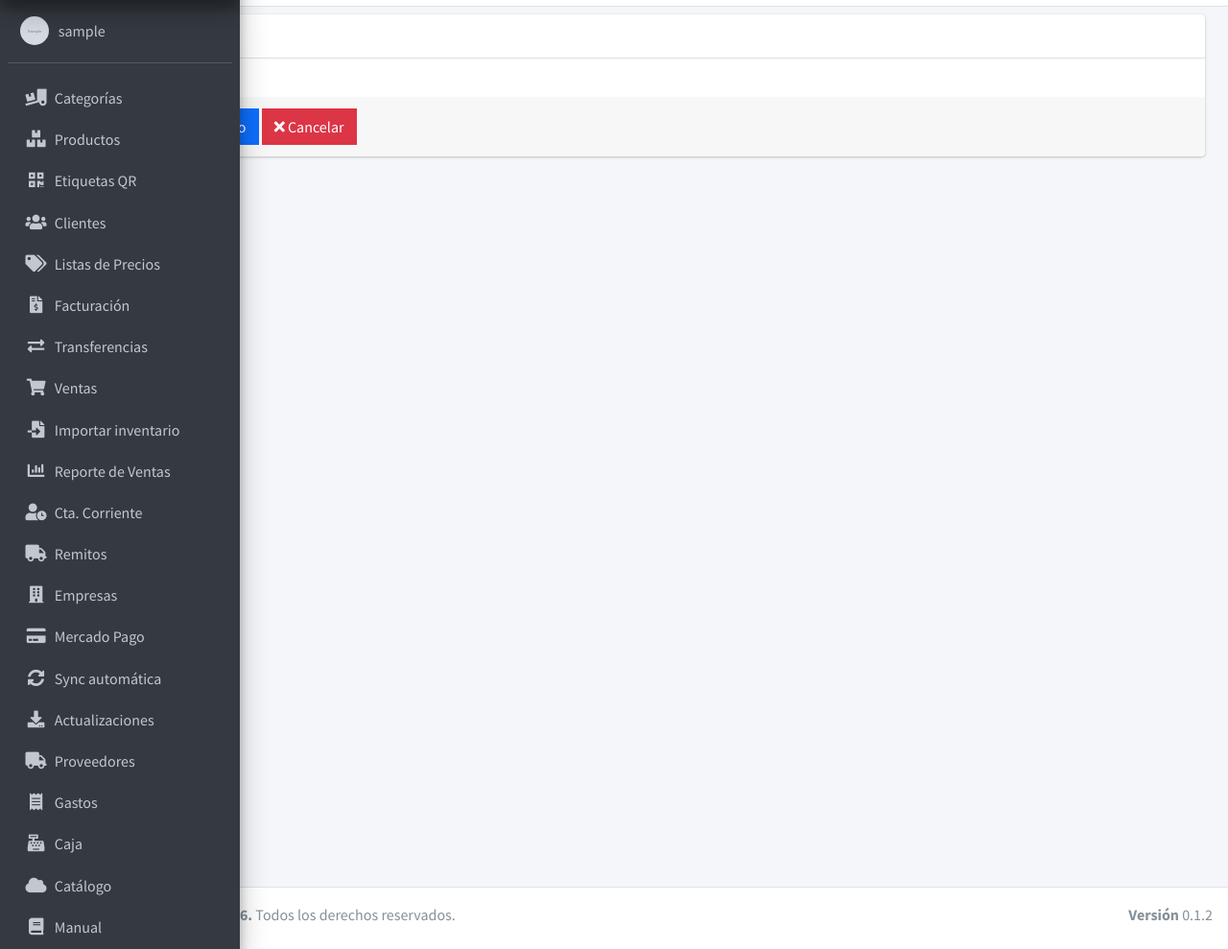
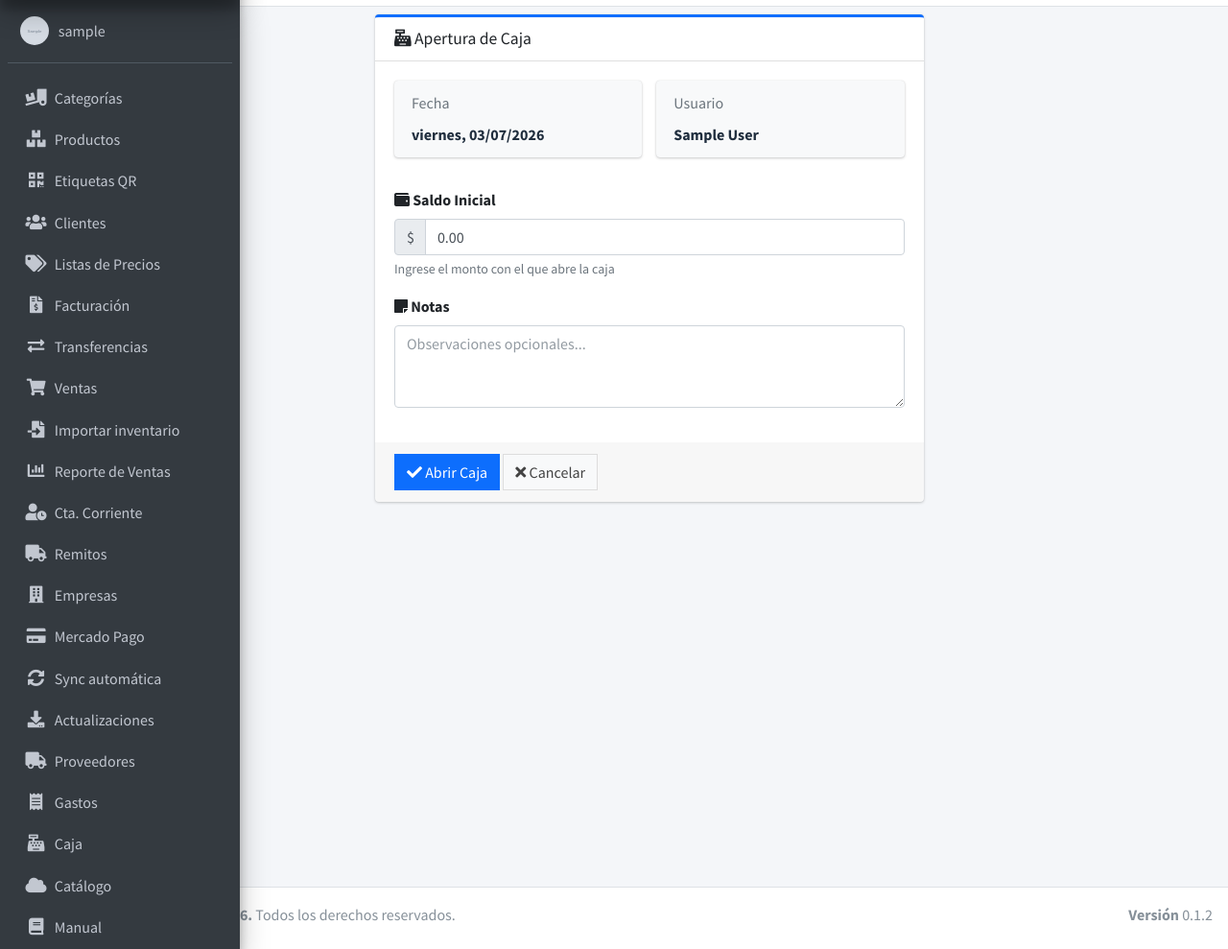
Before and after one commit to galeanolukas/SitioMTCRM, a Django app: template core/erp/templates/cash_register/create.html in a window 1280 px wide. Shown: the part 58-1047 px from the top of the page at 96% size. Run offline with Django 4.2, Linux system fonts and the light colour scheme; a user stored in the database is signed in; tables that the repository leaves empty hold one stand-in row (values such as "Sample post"); the template is opened without the code that fills it: values that come from a table or form of the project are taken from there, most other values are stand-ins (such as "Sample title", 1, 10 or a date in 2020); grey boxes marked "Sample" are stand-in pictures; parts of the project's set-up code (start-up, migrations or seed data) failed here and were passed over; some libraries are stand-ins or nearby versions.

Commit message:
Mejorar template de apertura de caja (cash_register/create.html)
- Diseño moderno con card centrada y info-boxes
- Muestra fecha actual y usuario que abre la caja
- Iconos en labels y botones
- Input group con prefijo $ para saldo inicial
- AJAX submit con confirmacion

```diff
--- a/core/erp/templates/cash_register/create.html
+++ b/core/erp/templates/cash_register/create.html
@@ -1,12 +1,83 @@
-{% extends 'base/form.html' %}
+{% extends 'base/layout.html' %}
 {% load static %}
-{% block fields %}
-    <div class="form-group">
-        <label for="id_opening_balance">Saldo Inicial</label>
-        <input type="number" name="opening_balance" step="0.01" class="form-control" id="id_opening_balance" required>
+
+{% block content %}
+<div class="row">
+    <div class="col-md-8 col-lg-6 mx-auto">
+        <div class="card card-primary card-outline">
+            <div class="card-header">
+                <h3 class="card-title"><i class="fas fa-cash-register"></i> Apertura de Caja</h3>
+            </div>
+            <form method="post" action="." id="cash-register-form">
+                {% csrf_token %}
+                <input type="hidden" name="action" value="{{ action }}">
+                <div class="card-body">
+                    <div id="error-block" class="alert alert-danger" style="display:none;"></div>
+                    <div id="success-block" class="alert alert-success" style="display:none;"></div>
+
+                    <div class="row mb-3">
+                        <div class="col-md-6">
+                            <div class="info-box bg-light">
+                                <div class="info-box-content">
+                                    <span class="info-box-text text-muted">Fecha</span>
+                                    <span class="info-box-number" id="today-date"></span>
+                                </div>
+                            </div>
+                        </div>
+                        <div class="col-md-6">
+                            <div class="info-box bg-light">
+                                <div class="info-box-content">
+                                    <span class="info-box-text text-muted">Usuario</span>
+                                    <span class="info-box-number">{{ request.user.get_full_name|default:request.user.username }}</span>
+                                </div>
+                            </div>
+                        </div>
+                    </div>
+
+                    <div class="form-group">
+                        <label for="id_opening_balance"><i class="fas fa-wallet"></i> Saldo Inicial</label>
+                        <div class="input-group">
+                            <div class="input-group-prepend">
+                                <span class="input-group-text">$</span>
+                            </div>
+                            <input type="number" name="opening_balance" step="0.01" class="form-control" id="id_opening_balance" placeholder="0.00" value="0.00" required>
+                        </div>
+                        <small class="form-text text-muted">Ingrese el monto con el que abre la caja</small>
+                    </div>
+
+                    <div class="form-group">
+                        <label for="id_notes"><i class="fas fa-sticky-note"></i> Notas</label>
+                        <textarea name="notes" class="form-control" id="id_notes" rows="3" placeholder="Observaciones opcionales..."></textarea>
+                    </div>
+                </div>
+                <div class="card-footer">
+                    <button type="submit" class="btn btn-primary btn-flat">
+                        <i class="fas fa-check"></i> Abrir Caja
+                    </button>
+                    <a href="{{ list_url }}" class="btn btn-default btn-flat">
+                        <i class="fas fa-times"></i> Cancelar
+                    </a>
+                </div>
+            </form>
+        </div>
     </div>
-    <div class="form-group">
-        <label for="id_notes">Notas</label>
-        <textarea name="notes" class="form-control" id="id_notes" rows="3"></textarea>
-    </div>
+</div>
+
+<script>
+$(function() {
+    // Mostrar fecha actual
+    var today = new Date();
+    var dateStr = today.toLocaleDateString('es-AR', { weekday: 'long', day: '2-digit', month: '2-digit', year: 'numeric' });
+    $('#today-date').text(dateStr);
+
+    // Enviar formulario via AJAX
+    $('#cash-register-form').on('submit', function(e) {
+        e.preventDefault();
+        var parameters = new FormData(this);
+        submit_with_ajax(window.location.pathname, 'Alerta!', '¿Está seguro de abrir la caja?', parameters, function() {
+            location.href = '{{ list_url }}';
+        });
+    });
+});
+</script>
 {% endblock %}
```
